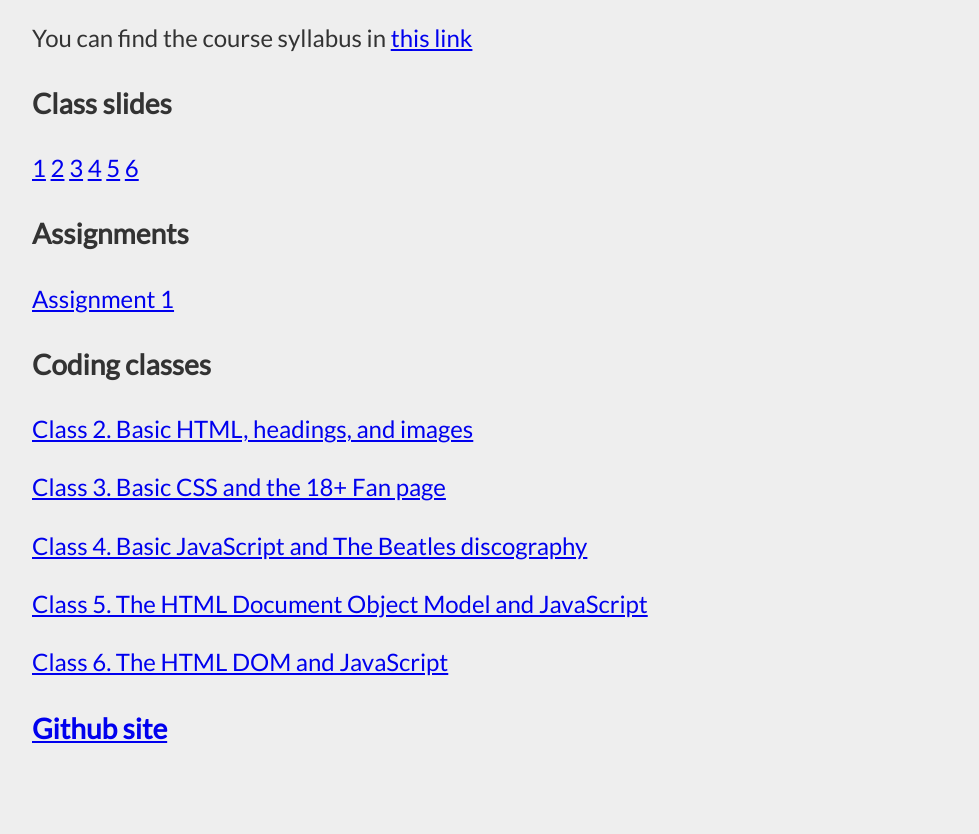
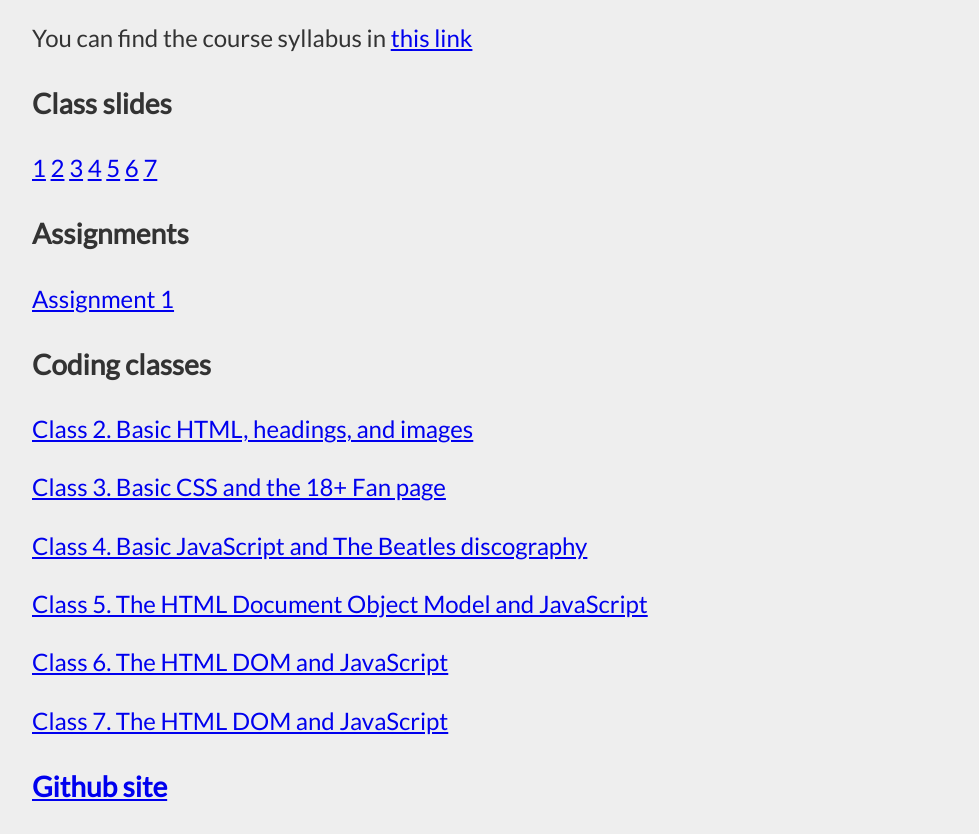
Before and after one commit to mumt301/mumt301.github.io, a plain HTML site: page 2016/index.html in a window 1280 px wide. Shown: the part 80-914 px from the top of the page, without its empty margins (134-1113 px from the left). Before the commit the page ends 856 px from the top, so only its background shows below. Drawn offline with Linux system fonts and the light colour scheme.

Commit message:
Add: Class 7 links

```diff
--- a/2016/index.html
+++ b/2016/index.html
@@ -35,6 +35,7 @@
         <a href="classes/4_KN9.pdf">4</a>
         <a href="classes/5_KN9.pdf">5</a>
         <a href="classes/6_KN9.pdf">6</a>
+        <a href="classes/7_KN9.pdf">7</a>
         </p>
 
         <h3>
@@ -60,7 +61,9 @@
         <p>
         <a href='./code/js_2.html'>Class 6. The HTML DOM and JavaScript</a>
         </p>
-
+        <p>
+        <a href='./code/js_2.html'>Class 7. The HTML DOM and JavaScript</a>
+        </p>
         <h3>
         <a href="https://github.com/mumt301/">Github site</a>
         </h3>
```
